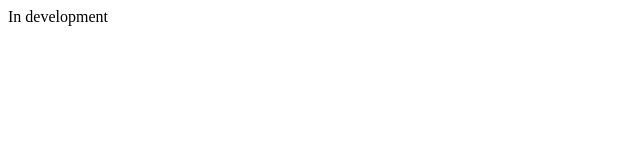
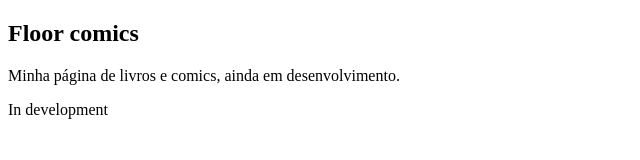
Before and after one commit to Wendel-E/floor-comics, a plain HTML site: page index.html in a window 1280 px wide. Shown: the whole page, without its empty margins (0-640 px from the left). Drawn offline with Linux system fonts and the light colour scheme.

Commit message:
Update index.html

```diff
--- a/index.html
+++ b/index.html
@@ -1,7 +1,12 @@
 <!DOCTYPE HTML>
 
-<head></head>
+<html>
+ <head>
+  <h2>Floor comics</h2>
+  <p> Minha página de livros e comics, ainda em desenvolvimento.</p>
+ </head>
 
-<body>
- In development
-</body>
+ <body>
+  In development
+ </body>
+</html>
```
